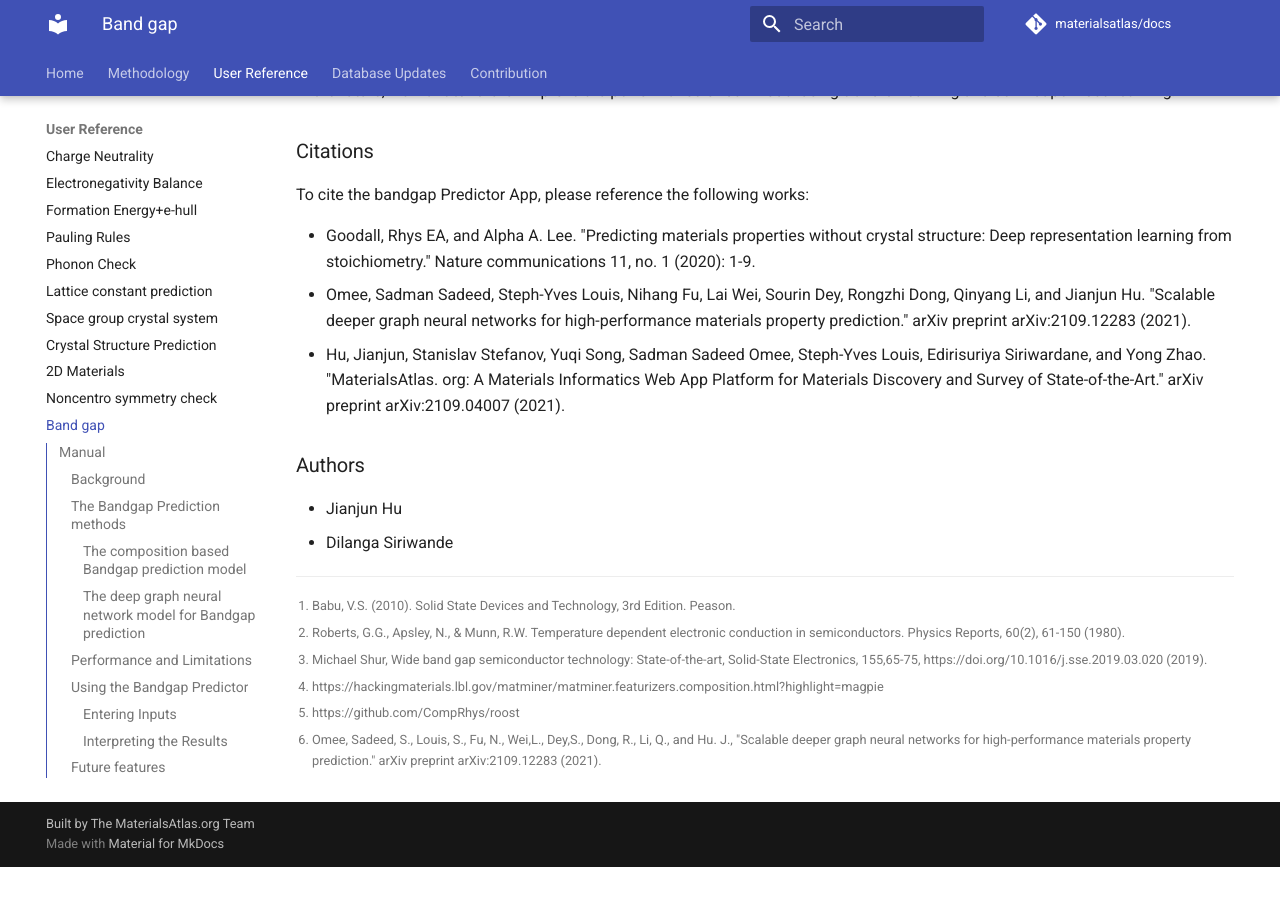
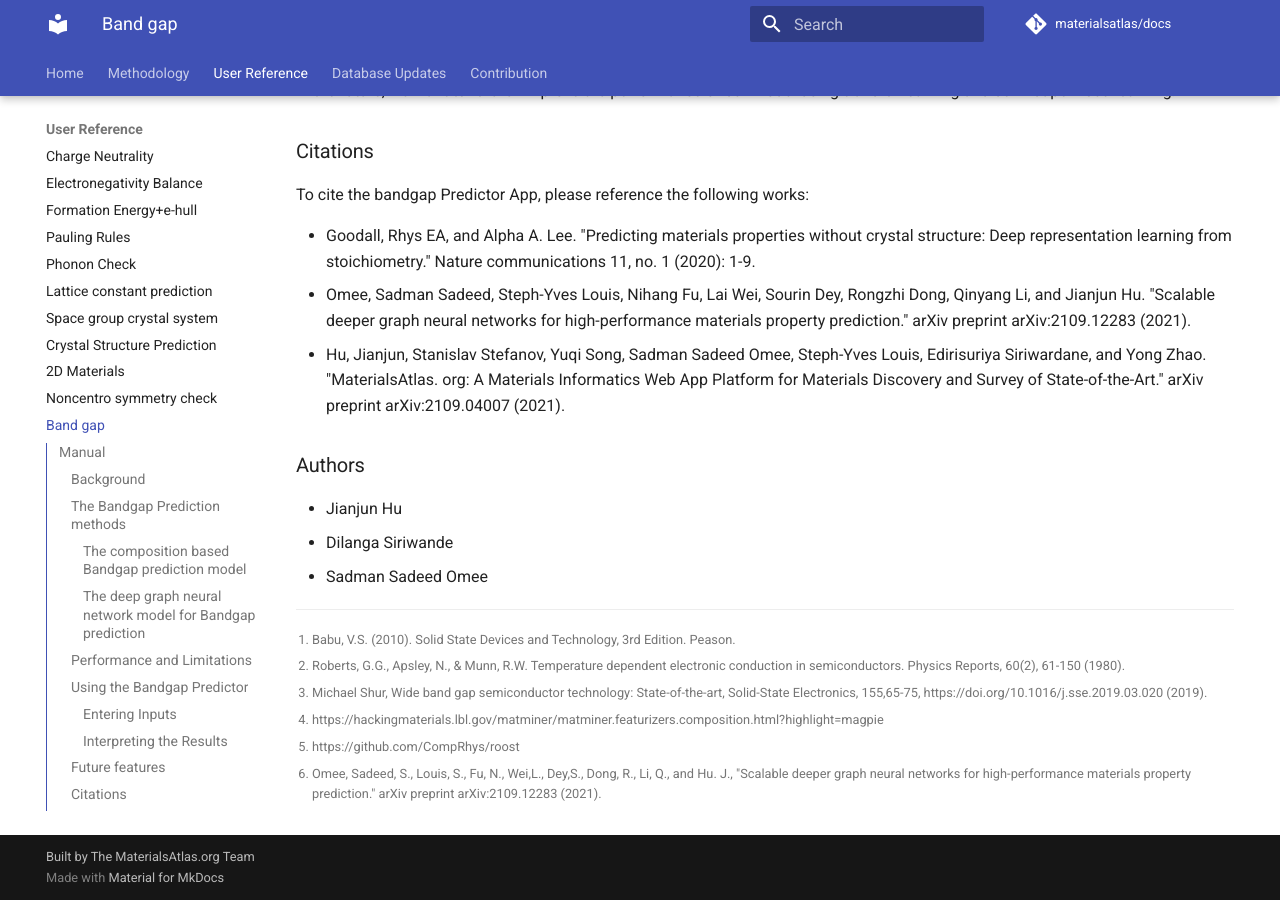
Before and after one commit to usccolumbia/materialsatlas, an MkDocs documentation site: the page built from docs/user-guide/bandgap.md, in a window 1280 px wide and 900 px high, scrolled down 1384 px. Built offline with MkDocs 1.6.1 and Material for MkDocs 9.7.7, drawn with Linux system fonts in a browser that asks for light colours; comment, search, counter and statistics services are not loaded; before the commit the page ends 2251 px from its top, so only the background shows below that.

Commit message:
minor problem fixed in band gap documentation

```diff
--- a/docs/user-guide/bandgap.md
+++ b/docs/user-guide/bandgap.md
@@ -74,3 +74,4 @@ To cite the bandgap Predictor App, please reference the following works:
 
 - Jianjun Hu
 - Dilanga Siriwande
+- Sadman Sadeed Omee
```
